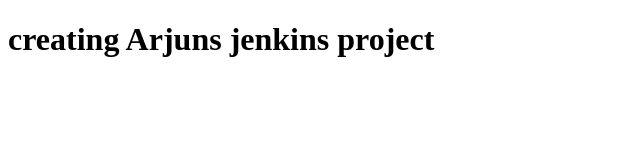
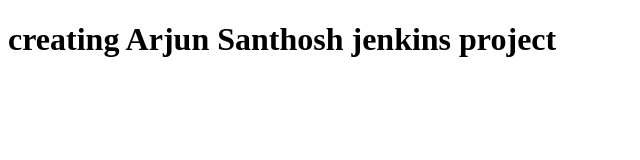
Before and after one commit to arjunsanthosh594/Jenkins_project, a plain HTML site: page index.html in a window 1280 px wide. Shown: the whole page, without its empty margins (0-640 px from the left). Drawn offline with Linux system fonts and the light colour scheme.

Commit message:
updated index.html

```diff
--- a/index.html
+++ b/index.html
@@ -6,6 +6,6 @@
     <title>jenkins</title>
 </head>
 <body>
-  <h1>creating Arjuns jenkins project</h1>
+  <h1>creating Arjun Santhosh jenkins project</h1>
 </body>
 </html>
```
